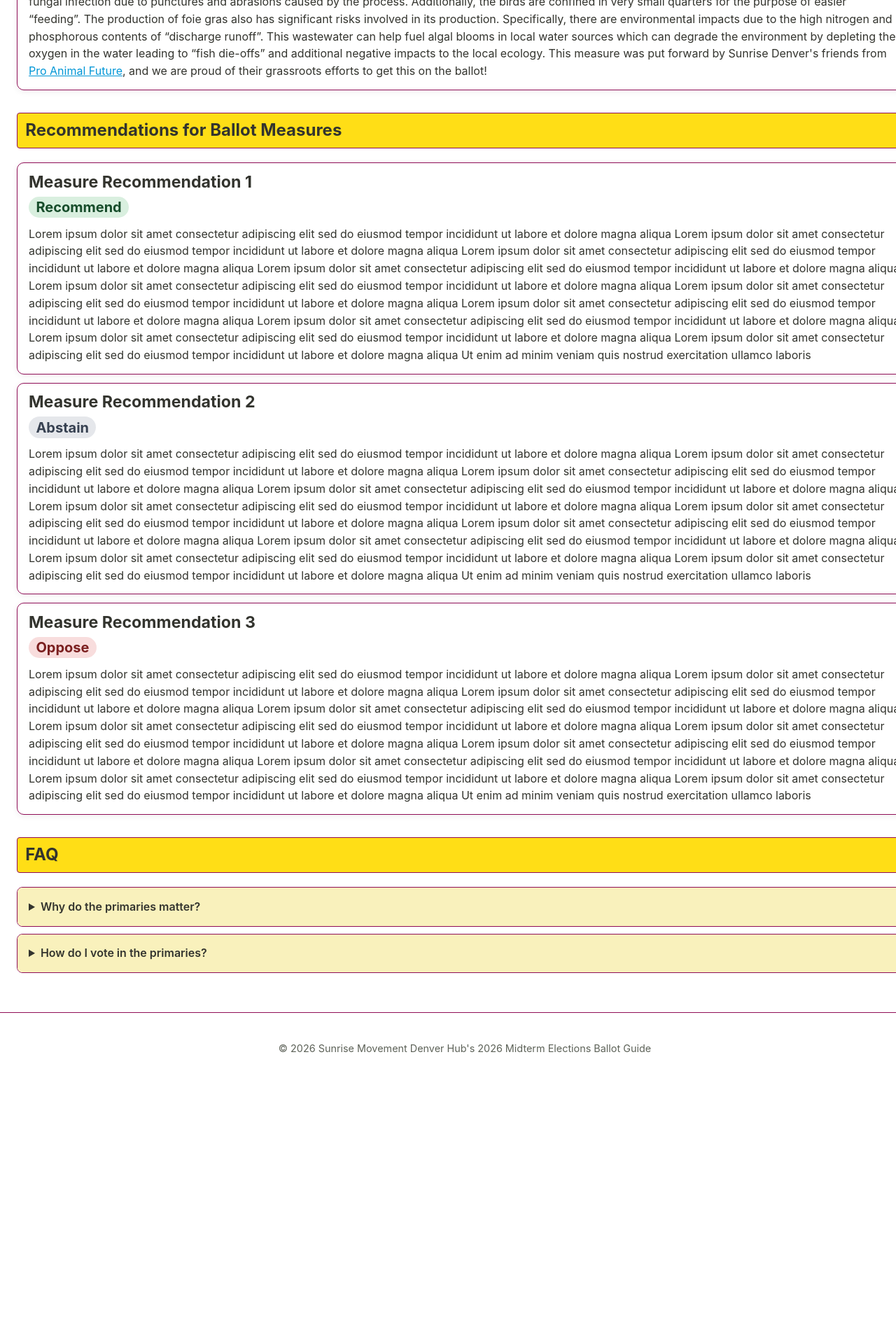
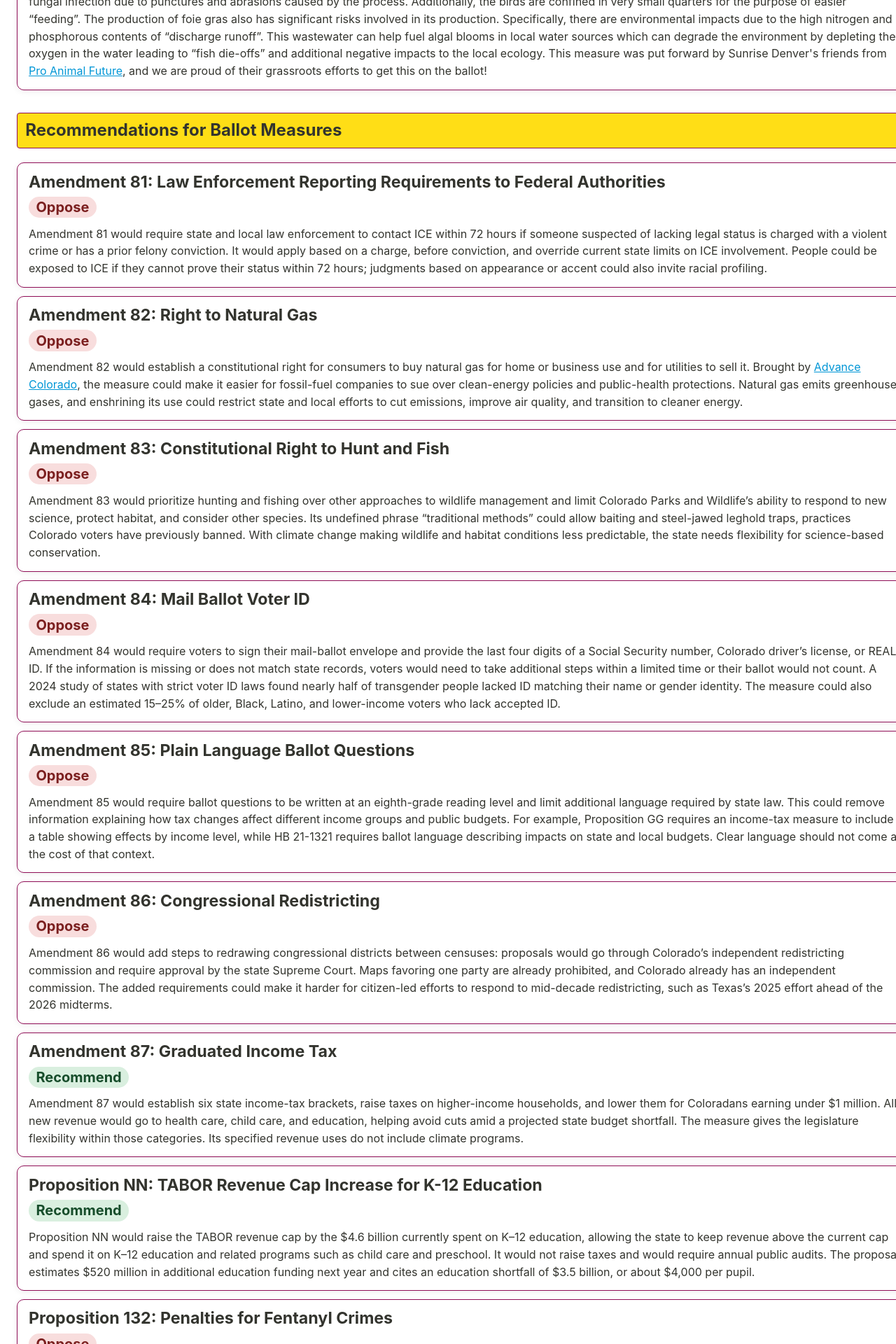
Before and after one commit to sunrisemvmtDEN/sunrisemvmtDEN.github.io, a Jekyll site: the page built from index.md, in a window 1280 px wide. Shown: the part 1924-3844 px from the top of the page at 70% size. Built offline with Jekyll 4.4.1, drawn with Linux system fonts in a browser that asks for light colours; before the commit the page ends 3471 px from its top, so only the background shows below that; some of the changed text lies outside the part shown.

Commit message:
docs(measure_recs): adding in copy for final section (#25)
* feat: revamp ballot guide for the general election

Separate endorsed candidates and recommendations, add ballot measure recommendations, and retain the FAQ.

* feat(_site/data/..): writing in copy

* docs(faq.csv): removing out of date question

* docs(cand_rec, meas_endo): actually updating these

* docs(measure_recs): writing in final section

```diff
--- a/data/faq.csv
+++ b/data/faq.csv
@@ -1,3 +1,8 @@
 question,answer
-"Why do the primaries matter?","In blue states and districts, the primary election *is* the main election. The winner of many of the primaries are expected to win the general election come November. So, the primary is important as it is our chance to put true progressives on the November ballot in place of (often incumbent) do-nothing-Dems who would not generate the positive change we need to see in our communities."
-"How do I vote in the primaries?","If you haven't already recieved a mail in ballot, you can go in person to a polling center and pick up a ballot, or vote in person on June 30th. If you're not registered yet, you will need your: name, birthday, address, and a Drivers License number, State ID number, or SSN. \n Useful links: [Check/Update: tr.ee/co_voter](tr.ee/co_voter) / [Register: tr.ee/co_new_voter](tr.ee/co_new_voter)"
+"How do I vote?","If you haven't already recieved a mail in ballot, you can go in person to a polling center and pick up a ballot, or vote in person on June 30th. If you're not registered yet, you will need your: name, birthday, address, and a Drivers License number, State ID number, or SSN.
+Useful links: [Check/Update: tr.ee/co_voter](tr.ee/co_voter) / [Register: tr.ee/co_new_voter](tr.ee/co_new_voter)"
+"What is the deadline to register to vote?","In Colorado, you can register to vote up until and including Election Day, which is November 3rd for the 2026 Midterm General election. Make sure you have your name, birthday, address, and a Drivers License number, State ID number, or SSN ready.
+Useful links: [Check/Update: tr.ee/co_voter](tr.ee/co_voter) / [Register: tr.ee/co_new_voter](tr.ee/co_new_voter)"
+"What is the Green New Deal?","The Green New Deal is an ever-updating set of policy goals which would take the steps to address the climate crisis, socioeconomic inequality and injustice, and allow a liveable future for us all. You can read more [here](https://www.sunrisemovement.org/green-new-deal/)."
+"How can I get involved with and/or stay updated with the Sunrise Movement?","For folks in Denver and the surrounding areas, the best way is to fill out this [form](https://docs.google.com/forms/d/e/1FAIpQLSc2uxeBH4jilNyPf8WEWvduUS5ydIU-YX5q5rIPQExJCVG4GA/viewform). Other Sunrise Denver specific links live [here](https://linktr.ee/smvmtdenver).
+The general Sunrise Movement interest form is accessible [here](https://action.sunrisemovement.org/a/sunrise-member)."
--- a/data/measure_recommendation.csv
+++ b/data/measure_recommendation.csv
@@ -1,4 +1,20 @@
 "measure title","recommendation","blurb"
-"Measure Recommendation 1","Recommend","Lorem ipsum dolor sit amet consectetur adipiscing elit sed do eiusmod tempor incididunt ut labore et dolore magna aliqua Lorem ipsum dolor sit amet consectetur adipiscing elit sed do eiusmod tempor incididunt ut labore et dolore magna aliqua Lorem ipsum dolor sit amet consectetur adipiscing elit sed do eiusmod tempor incididunt ut labore et dolore magna aliqua Lorem ipsum dolor sit amet consectetur adipiscing elit sed do eiusmod tempor incididunt ut labore et dolore magna aliqua Lorem ipsum dolor sit amet consectetur adipiscing elit sed do eiusmod tempor incididunt ut labore et dolore magna aliqua Lorem ipsum dolor sit amet consectetur adipiscing elit sed do eiusmod tempor incididunt ut labore et dolore magna aliqua Lorem ipsum dolor sit amet consectetur adipiscing elit sed do eiusmod tempor incididunt ut labore et dolore magna aliqua Lorem ipsum dolor sit amet consectetur adipiscing elit sed do eiusmod tempor incididunt ut labore et dolore magna aliqua Lorem ipsum dolor sit amet consectetur adipiscing elit sed do eiusmod tempor incididunt ut labore et dolore magna aliqua Lorem ipsum dolor sit amet consectetur adipiscing elit sed do eiusmod tempor incididunt ut labore et dolore magna aliqua Ut enim ad minim veniam quis nostrud exercitation ullamco laboris"
-"Measure Recommendation 2","Abstain","Lorem ipsum dolor sit amet consectetur adipiscing elit sed do eiusmod tempor incididunt ut labore et dolore magna aliqua Lorem ipsum dolor sit amet consectetur adipiscing elit sed do eiusmod tempor incididunt ut labore et dolore magna aliqua Lorem ipsum dolor sit amet consectetur adipiscing elit sed do eiusmod tempor incididunt ut labore et dolore magna aliqua Lorem ipsum dolor sit amet consectetur adipiscing elit sed do eiusmod tempor incididunt ut labore et dolore magna aliqua Lorem ipsum dolor sit amet consectetur adipiscing elit sed do eiusmod tempor incididunt ut labore et dolore magna aliqua Lorem ipsum dolor sit amet consectetur adipiscing elit sed do eiusmod tempor incididunt ut labore et dolore magna aliqua Lorem ipsum dolor sit amet consectetur adipiscing elit sed do eiusmod tempor incididunt ut labore et dolore magna aliqua Lorem ipsum dolor sit amet consectetur adipiscing elit sed do eiusmod tempor incididunt ut labore et dolore magna aliqua Lorem ipsum dolor sit amet consectetur adipiscing elit sed do eiusmod tempor incididunt ut labore et dolore magna aliqua Lorem ipsum dolor sit amet consectetur adipiscing elit sed do eiusmod tempor incididunt ut labore et dolore magna aliqua Ut enim ad minim veniam quis nostrud exercitation ullamco laboris"
-"Measure Recommendation 3","Oppose","Lorem ipsum dolor sit amet consectetur adipiscing elit sed do eiusmod tempor incididunt ut labore et dolore magna aliqua Lorem ipsum dolor sit amet consectetur adipiscing elit sed do eiusmod tempor incididunt ut labore et dolore magna aliqua Lorem ipsum dolor sit amet consectetur adipiscing elit sed do eiusmod tempor incididunt ut labore et dolore magna aliqua Lorem ipsum dolor sit amet consectetur adipiscing elit sed do eiusmod tempor incididunt ut labore et dolore magna aliqua Lorem ipsum dolor sit amet consectetur adipiscing elit sed do eiusmod tempor incididunt ut labore et dolore magna aliqua Lorem ipsum dolor sit amet consectetur adipiscing elit sed do eiusmod tempor incididunt ut labore et dolore magna aliqua Lorem ipsum dolor sit amet consectetur adipiscing elit sed do eiusmod tempor incididunt ut labore et dolore magna aliqua Lorem ipsum dolor sit amet consectetur adipiscing elit sed do eiusmod tempor incididunt ut labore et dolore magna aliqua Lorem ipsum dolor sit amet consectetur adipiscing elit sed do eiusmod tempor incididunt ut labore et dolore magna aliqua Lorem ipsum dolor sit amet consectetur adipiscing elit sed do eiusmod tempor incididunt ut labore et dolore magna aliqua Ut enim ad minim veniam quis nostrud exercitation ullamco laboris"
+"Amendment 81: Law Enforcement Reporting Requirements to Federal Authorities","Oppose","Amendment 81 would require state and local law enforcement to contact ICE within 72 hours if someone suspected of lacking legal status is charged with a violent crime or has a prior felony conviction. It would apply based on a charge, before conviction, and override current state limits on ICE involvement. People could be exposed to ICE if they cannot prove their status within 72 hours; judgments based on appearance or accent could also invite racial profiling."
+"Amendment 82: Right to Natural Gas","Oppose","Amendment 82 would establish a constitutional right for consumers to buy natural gas for home or business use and for utilities to sell it. Brought by [Advance Colorado](http://whoisadvancecolorado.org), the measure could make it easier for fossil-fuel companies to sue over clean-energy policies and public-health protections. Natural gas emits greenhouse gases, and enshrining its use could restrict state and local efforts to cut emissions, improve air quality, and transition to cleaner energy."
+"Amendment 83: Constitutional Right to Hunt and Fish","Oppose","Amendment 83 would prioritize hunting and fishing over other approaches to wildlife management and limit Colorado Parks and Wildlife’s ability to respond to new science, protect habitat, and consider other species. Its undefined phrase “traditional methods” could allow baiting and steel-jawed leghold traps, practices Colorado voters have previously banned. With climate change making wildlife and habitat conditions less predictable, the state needs flexibility for science-based conservation."
+"Amendment 84: Mail Ballot Voter ID","Oppose","Amendment 84 would require voters to sign their mail-ballot envelope and provide the last four digits of a Social Security number, Colorado driver’s license, or REAL ID. If the information is missing or does not match state records, voters would need to take additional steps within a limited time or their ballot would not count. A 2024 study of states with strict voter ID laws found nearly half of transgender people lacked ID matching their name or gender identity. The measure could also exclude an estimated 15–25% of older, Black, Latino, and lower-income voters who lack accepted ID."
+"Amendment 85: Plain Language Ballot Questions","Oppose","Amendment 85 would require ballot questions to be written at an eighth-grade reading level and limit additional language required by state law. This could remove information explaining how tax changes affect different income groups and public budgets. For example, Proposition GG requires an income-tax measure to include a table showing effects by income level, while HB 21-1321 requires ballot language describing impacts on state and local budgets. Clear language should not come at the cost of that context."
+"Amendment 86: Congressional Redistricting","Oppose","Amendment 86 would add steps to redrawing congressional districts between censuses: proposals would go through Colorado’s independent redistricting commission and require approval by the state Supreme Court. Maps favoring one party are already prohibited, and Colorado already has an independent commission. The added requirements could make it harder for citizen-led efforts to respond to mid-decade redistricting, such as Texas’s 2025 effort ahead of the 2026 midterms."
+"Amendment 87: Graduated Income Tax","Recommend","Amendment 87 would establish six state income-tax brackets, raise taxes on higher-income households, and lower them for Coloradans earning under $1 million. All new revenue would go to health care, child care, and education, helping avoid cuts amid a projected state budget shortfall. The measure gives the legislature flexibility within those categories. Its specified revenue uses do not include climate programs."
+"Proposition NN: TABOR Revenue Cap Increase for K-12 Education","Recommend","Proposition NN would raise the TABOR revenue cap by the $4.6 billion currently spent on K–12 education, allowing the state to keep revenue above the current cap and spend it on K–12 education and related programs such as child care and preschool. It would not raise taxes and would require annual public audits. The proposal estimates $520 million in additional education funding next year and cites an education shortfall of $3.5 billion, or about $4,000 per pupil."
+"Proposition 132: Penalties for Fentanyl Crimes","Oppose","Proposition 132 would make distributing, manufacturing, dispensing, or selling any amount of fentanyl a level 1 drug felony, with a required prison sentence of 8–32 years. Backed by [Advance Colorado](https://whoisadvancecolorado.org/), it responds to overdose deaths with longer sentences rather than proven prevention and treatment. Effective responses include low-barrier counseling and medication, long-term treatment, recovery housing, evidence-based drug education, naloxone, and drug-checking tools."
+"Proposition 133: Penalties for Human Trafficking of a Minor","Oppose","Proposition 133 would increase the penalty for child sex trafficking from a class 2 to a class 1 felony and require life in prison without parole. Legislative Council Staff projects it would not produce additional convictions. But trafficking survivors coerced into recruiting or managing other victims could face that mandatory sentence, with no judicial discretion to consider their circumstances. A fiscal estimate puts annual prison costs at $180,000, rising to $540,000 by 2043; the estimate’s baseline year needs verification."
+"Propositions 134 & 135: Transgender Youth","Oppose","Proposition 134 would restrict transgender students’ participation in school sports, while Proposition 135 would prohibit certain surgeries for minors. Both measures are backed by Protect Kids Colorado, which also sponsored the two proposals targeting transgender youth. They use state policy to restrict young people’s participation in school and access to care. The Green New Deal is for *ALL* peoples, not most."
+"Proposition 136: Income Tax Rate Cap","Oppose","Proposition 136 would cap Colorado’s individual and corporate income tax rates at 4.4%, their current rate. If it and Amendment 87 both pass, the cap could put the graduated income tax in legal jeopardy. It could also shield corporations from future rate increases and limit revenue for education, transportation, health care, and other services during a budget shortfall. Colorado has the nation’s 39th most regressive tax system, with wealthier residents paying a smaller share of income in state and local taxes."
+"Proposition 137: Designate Sporting Goods Sales Tax Revenue for Conservation","Abstain","Proposition 137 would exempt about $175 million in sporting-goods sales tax revenue from the TABOR cap and direct it to wilderness conservation, wildfire mitigation, watershed restoration, and outdoor recreation. When revenue exceeds the cap, these funds would not affect existing programs. When revenue is below the cap, however, the measure could reduce General Fund resources available for other programs by about $175 million. If Proposition NN also passes, the state may remain below the cap, making that tradeoff more likely."
+"Denver Referred Measure 2H: Wage-Rights Enforcement in the Auditor’s Office","Recommend","Since 1950, Denver’s Auditor’s Office has enforced wage laws. In the past five years, it has collected more than $9 million and helped vindicate the rights of over 15,000 workers through thousands of investigations. Measure 2H clarifies that the Auditor may continue enforcing wage laws, including minimum-wage, overtime, sick-leave, worker-classification, and anti-retaliation protections. It does not expand the office’s authority; it aligns the charter with existing law and practice."
+"Denver Referred Measure 2I: Budget and Appropriation Process","Recommend","Measure 2I would let Denver prepare its budget every two years instead of annually, while City Council would still approve spending each year. The city could use a one-year budget during fiscal uncertainty. Proponents Councilmembers Shontel Lewis, Amander Sawyer, and Stacie Gilmore say the change would allow more time for planning and public comment and provide greater certainty for agencies and others relying on city funding. Denver’s 2025 budget crisis led to about 170 city employee layoffs and the cancellation of hundreds of open positions."
+"Denver Referred Measure 2J: Civil Service Commission and Department of Safety","Recommend","Measure 2J would change Denver Charter rules for hiring, management, and discipline in the police and fire services. It would extend the public safety manager’s review period for discipline from 15 calendar days to 20 business days, lift caps on command staff, and remove the U.S.-citizenship requirement for Civil Service Commission members. It would move hiring rules into city ordinances, remove the vague “good moral character” qualification, use gender-neutral language, and eliminate a longevity-pay provision already covered by collective bargaining agreements."
+"Denver Referred Measure 2K: Xcel Franchise and Energy Partnership Agreements","Oppose","Measure 2K would approve a 20-year franchise and companion Energy Partnership Agreement, giving Xcel the exclusive right to use Denver streets and rights-of-way to provide electric and natural-gas service. Amid rate hikes and unsatisfactory service, the city should seek a shorter term and stronger benefits for Denver residents while exploring public power."
+"Denver Public Schools Ballot Issue 4A","Recommend","Denver Public Schools’ Issue 4A would raise $44 million annually through a mill levy override. Of that, $25.8 million would fund a $1,750 raise for every full-time DPS employee, plus incentives for educators in high-poverty schools and hard-to-fill roles such as bilingual teachers and school psychologists. Remaining funds would support student mental health, special education, and career and technical education. The proposal is estimated to cost about $72 a year in property taxes for a median-priced Denver home valued at roughly $625,000."
+"Ballot Issue 7A: Colorado Connector Sales Tax","Recommend","Ballot Issue 7A would impose a 0.333% sales tax in the Front Range Passenger Rail District to build and operate the Colorado Connector. Service is planned to start with three daily trains between Denver and Fort Collins in 2029, eventually expanding to 10 trains daily north and eight south to Pueblo. The measure also funds a local-return program for station-area improvements. Passenger rail offers a lower-carbon alternative to driving."
```
Also changed, not shown: index.md (+1 -0 lines).
